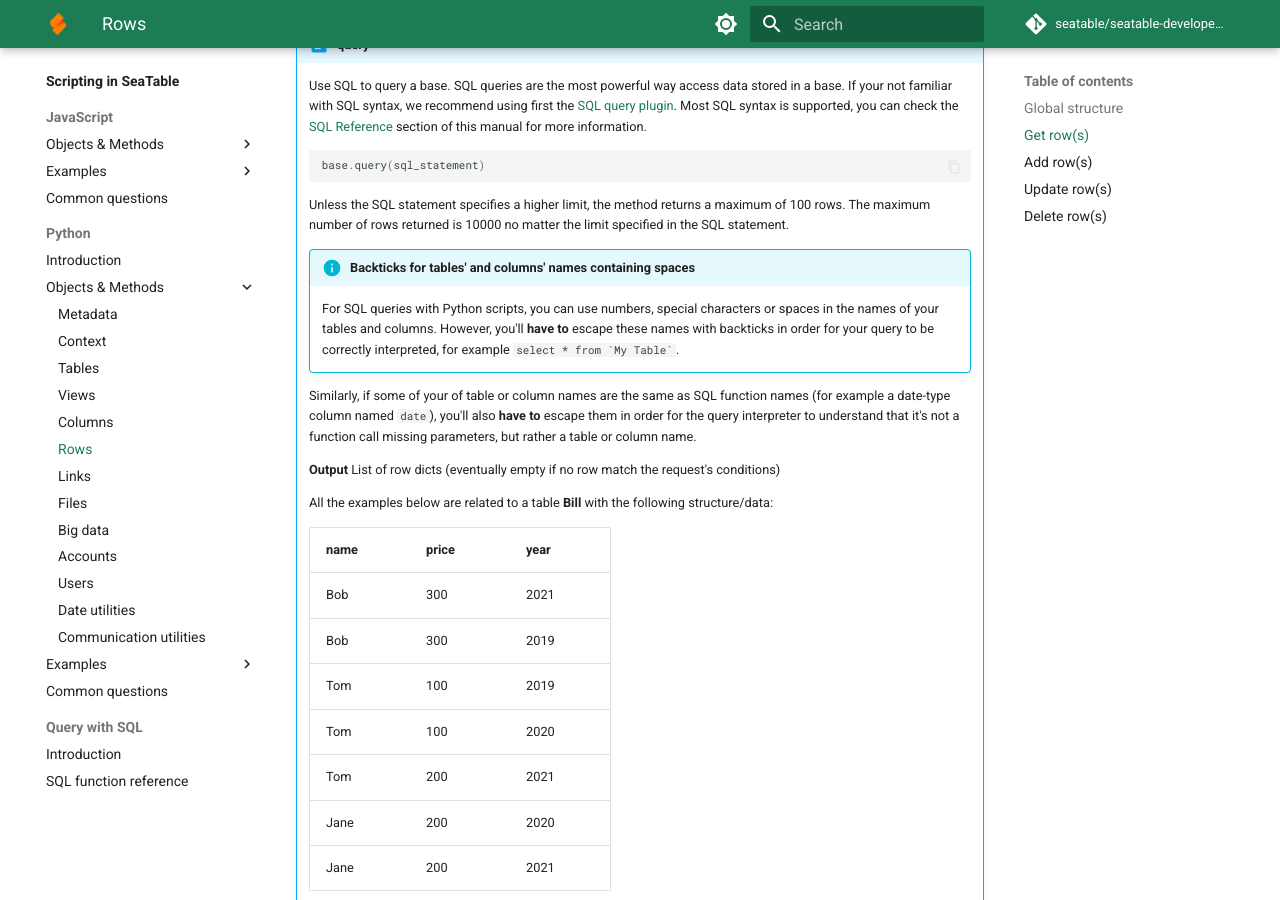
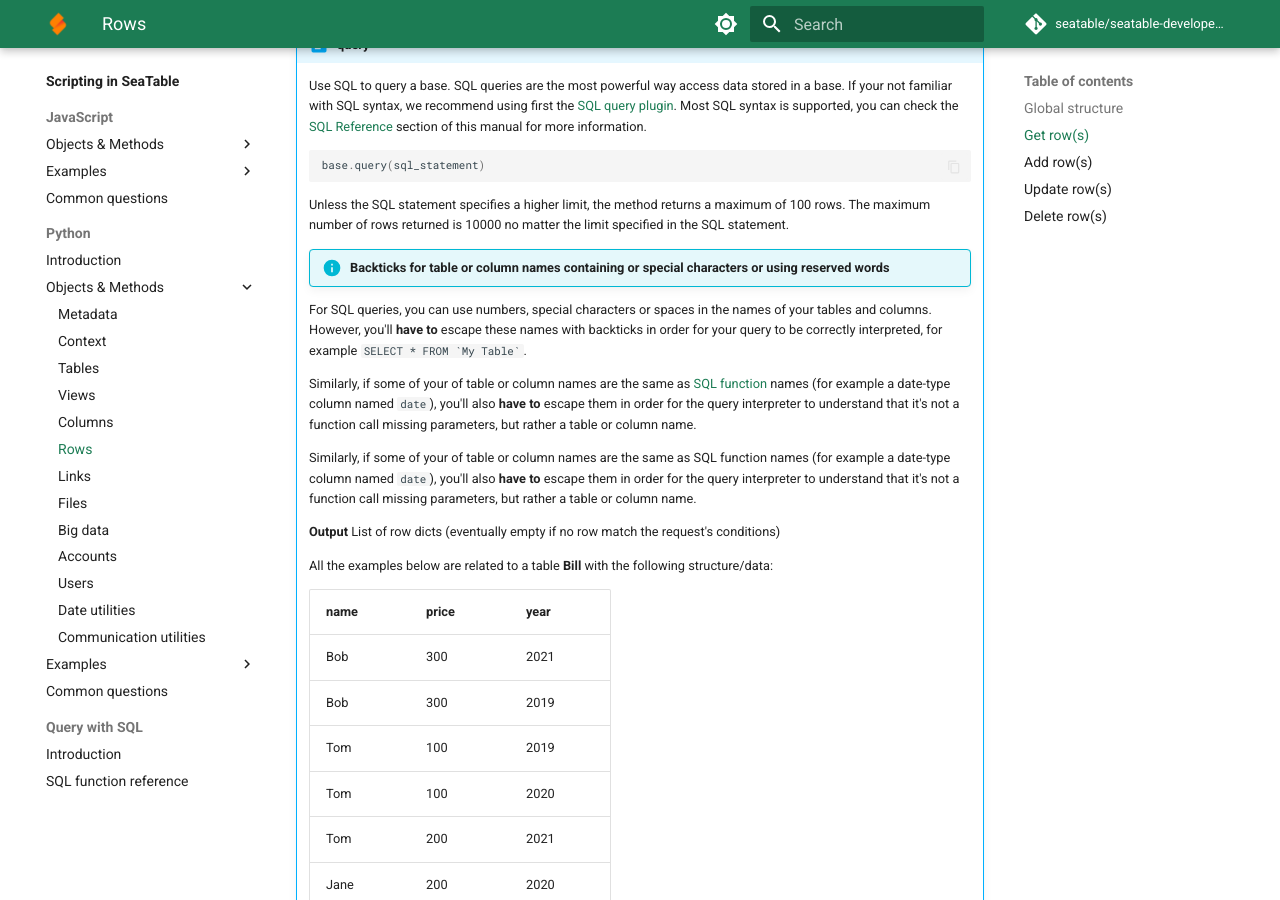
Before and after one commit to seatable/seatable-developer-docs, an MkDocs documentation site: the page built from docs/scripts/python/objects/rows.md, in a window 1280 px wide and 900 px high, scrolled down 1791 px. Built offline with MkDocs 1.6.1 and Material for MkDocs 9.7.7, drawn with Linux system fonts in a browser that asks for light colours; comment, search, counter and statistics services are not loaded.

Commit message:
wrong incomplete info about SQL syntax

```diff
--- a/docs/scripts/python/objects/rows.md
+++ b/docs/scripts/python/objects/rows.md
@@ -70,9 +70,10 @@ You'll find below all the available methods to interact with the rows of a SeaTa
 
     Unless the SQL statement specifies a higher limit, the method returns a maximum of 100 rows. The maximum number of rows returned is 10000 no matter the limit specified in the SQL statement.
 
-    !!! info "Backticks for tables' and columns' names containing spaces"
+    !!! info "Backticks for table or column names containing or special characters or using reserved words"
+    For SQL queries, you can use numbers, special characters or spaces in the names of your tables and columns. However, you'll **have to** escape these names with backticks in order for your query to be correctly interpreted, for example `` SELECT * FROM `My Table` ``.
 
-        For SQL queries with Python scripts, you can use numbers, special characters or spaces in the names of your tables and columns. However, you'll **have to** escape these names with backticks in order for your query to be correctly interpreted, for example `` select * from `My Table` ``.
+    Similarly, if some of your of table or column names are the same as [SQL function](./functions.md) names (for example a date-type column named `date`), you'll also **have to** escape them in order for the query interpreter to understand that it's not a function call missing parameters, but rather a table or column name.
 
     Similarly, if some of your of table or column names are the same as SQL function names (for example a date-type column named `date`), you'll also **have to** escape them in order for the query interpreter to understand that it's not a function call missing parameters, but rather a table or column name.
 
```
Also changed, not shown: docs/scripts/javascript/objects/rows.md (+3 -2 lines).
